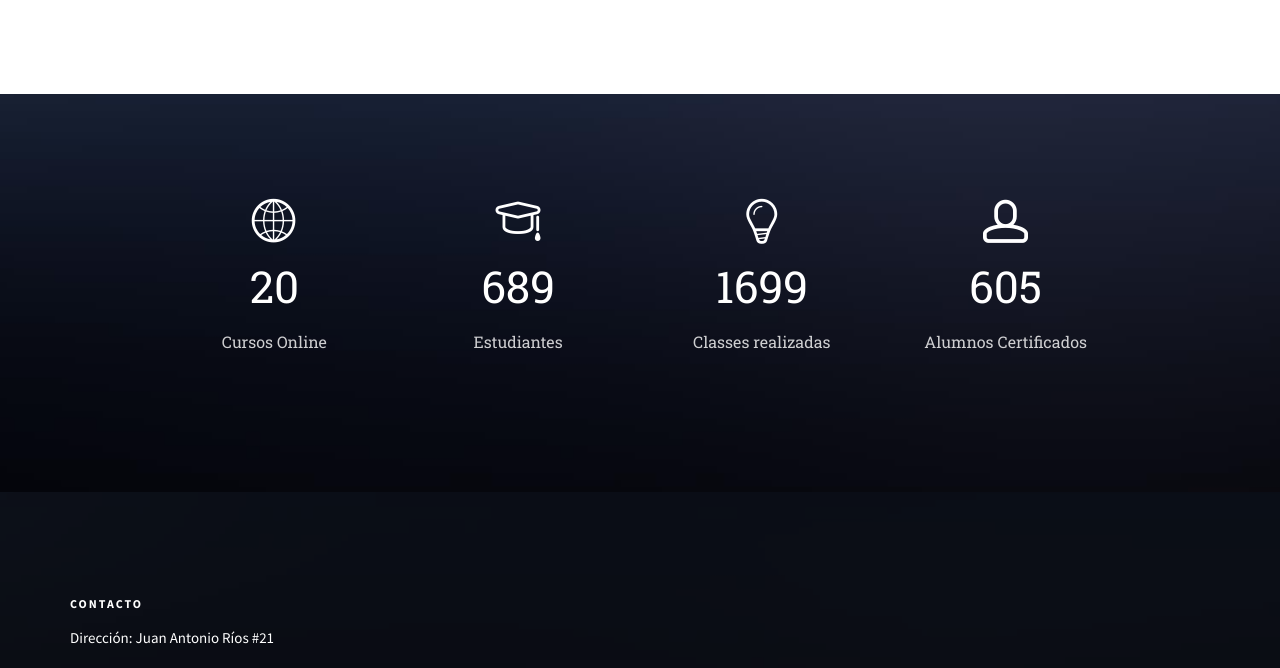
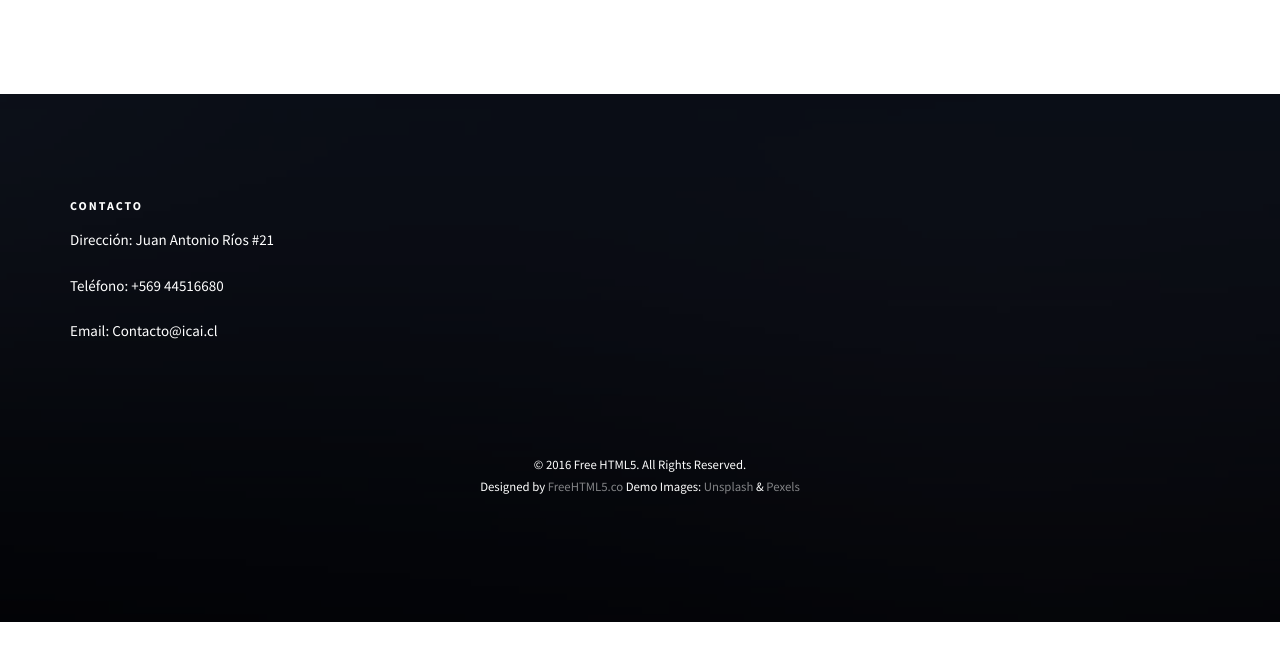
Before and after one commit to DjianR/ICAI-LP, a plain HTML site: page about.html in a window 1280 px wide. Shown: the part 682-1350 px from the top of the page. After the commit the page ends 1304 px from the top, so only its background shows below. Drawn offline with Linux system fonts and the light colour scheme; files whose address does not match are found by name.

```diff
--- a/about.html
+++ b/about.html
@@ -133,38 +133,6 @@
 			</div>
 		</div>
 	</div>
-
-	<div id="fh5co-counter" class="fh5co-counters" style="background-image: url(images/img_bg_4.jpg);" data-stellar-background-ratio="0.5">
-		<div class="overlay"></div>
-		<div class="container">
-			<div class="row">
-				<div class="col-md-10 col-md-offset-1">
-					<div class="row">
-						<div class="col-md-3 col-sm-6 text-center animate-box">
-							<span class="icon"><i class="icon-world"></i></span>
-							<span class="fh5co-counter js-counter" data-from="0" data-to="36" data-speed="5000" data-refresh-interval="50"></span>
-							<span class="fh5co-counter-label">Cursos Online</span>
-						</div>
-						<div class="col-md-3 col-sm-6 text-center animate-box">
-							<span class="icon"><i class="icon-study"></i></span>
-							<span class="fh5co-counter js-counter" data-from="0" data-to="1230" data-speed="5000" data-refresh-interval="50"></span>
-							<span class="fh5co-counter-label">Estudiantes</span>
-						</div>
-						<div class="col-md-3 col-sm-6 text-center animate-box">
-							<span class="icon"><i class="icon-bulb"></i></span>
-							<span class="fh5co-counter js-counter" data-from="0" data-to="3034" data-speed="5000" data-refresh-interval="50"></span>
-							<span class="fh5co-counter-label">Classes realizadas</span>
-						</div>
-						<div class="col-md-3 col-sm-6 text-center animate-box">
-							<span class="icon"><i class="icon-head"></i></span>
-							<span class="fh5co-counter js-counter" data-from="0" data-to="1080" data-speed="5000" data-refresh-interval="50"></span>
-							<span class="fh5co-counter-label">Alumnos Certificados</span>
-						</div>
-					</div>
-				</div>
-			</div>
-		</div>
-	</div>
 	<footer id="fh5co-footer" role="contentinfo" style="background-image: url(images/img_bg_4.jpg);">
 		<div class="overlay"></div>
 		<div class="container">
```
Also changed, not shown: index.html (+9 -9 lines), teacher.html (+2 -2 lines).
